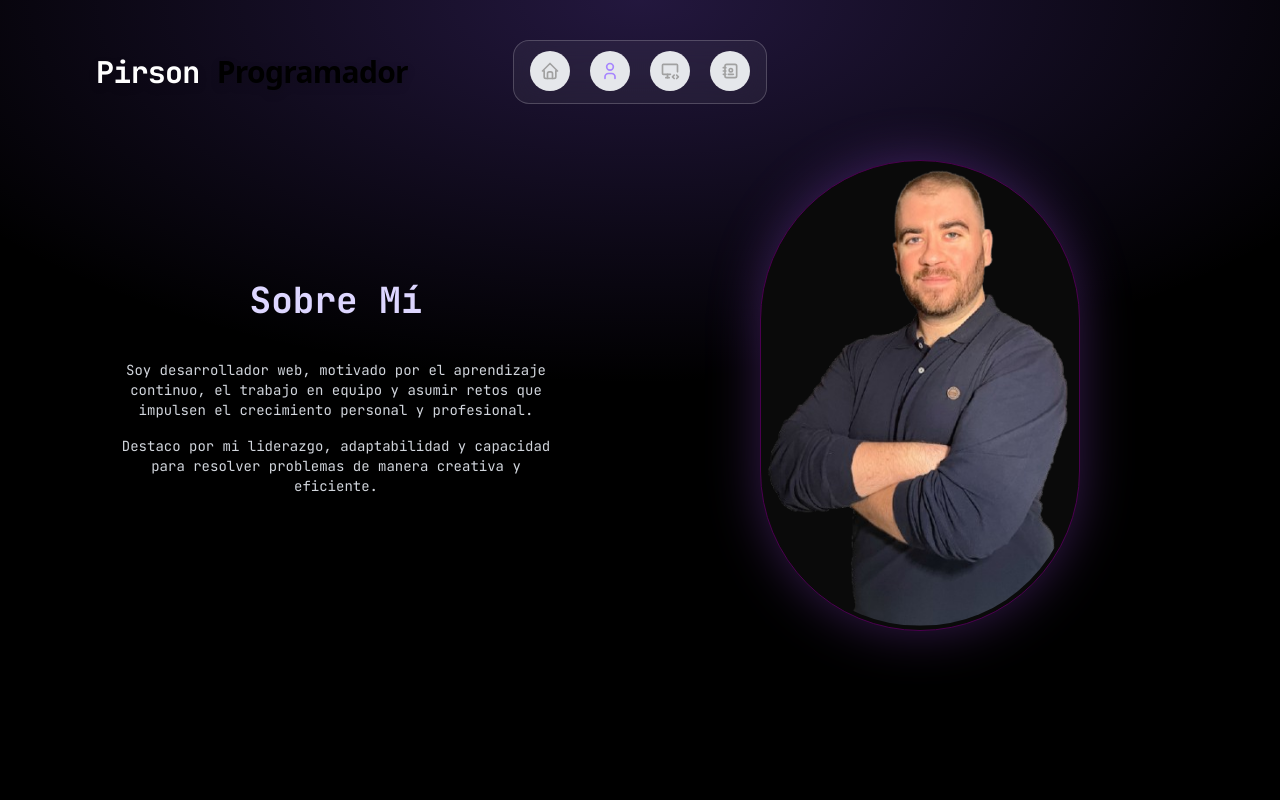
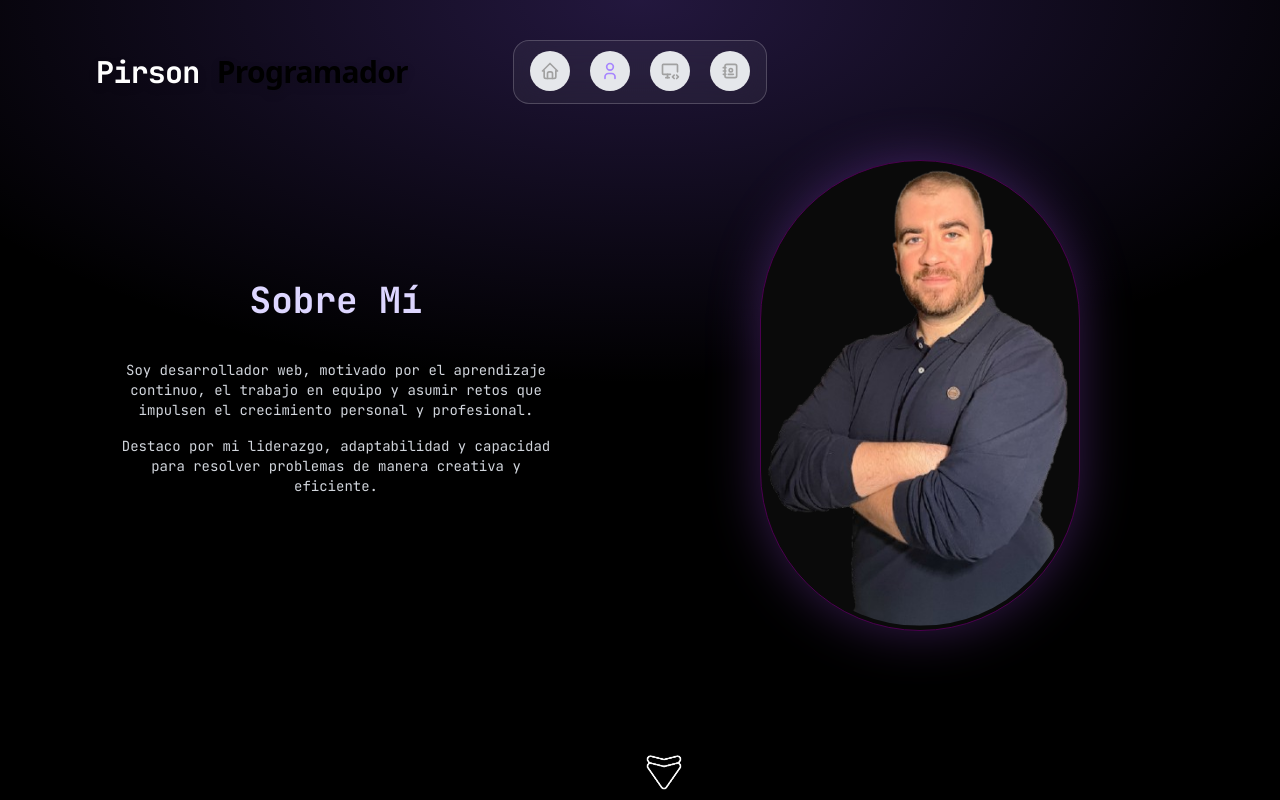
Before and after one commit to SrPirson/Portfolio, a React (Vite) app: page /about-me in a window 1280 px wide. Shown: the top 800 px of the page. Built offline with nearby package versions, Linux system fonts and the light colour scheme.

Commit message:
style: create style srollbar

```diff
--- a/src/components/Scroll.jsx
+++ b/src/components/Scroll.jsx
@@ -2,7 +2,7 @@ import React from 'react';
 
 const Scroll = () => {
   return (
-    <div className="absolute bottom-4 left-1/2 transform -translate-x-1/2">
+    <div className="absolute bottom-21 left-1/2">
       <img
         src="assets/img/arrow.gif"
         alt="Scroll arrow"
--- a/src/index.css
+++ b/src/index.css
@@ -1,4 +1,33 @@
 @import "tailwindcss";
+
+* {
+  scrollbar-width: thin;
+  scrollbar-color: #b474c7 #1d0424;
+}
+
+*::-webkit-scrollbar {
+  width: 8px;
+}
+
+*::-webkit-scrollbar-track {
+  background: #1d0424;
+  border-radius: 10px;
+}
+
+*::-webkit-scrollbar-thumb {
+  background: linear-gradient(180deg, #b474c7, #8c589c);
+  border-radius: 10px;
+  border: 2px solid #1d0424;
+  transition: background 0.3s ease;
+}
+
+*::-webkit-scrollbar-thumb:hover {
+  background: linear-gradient(180deg, #c986da, #a268b3);
+}
+
+*::-webkit-scrollbar-corner {
+  background: #1d0424;
+}
 
 body {
   font-family: 'JetBrains Mono', monospace;
```
